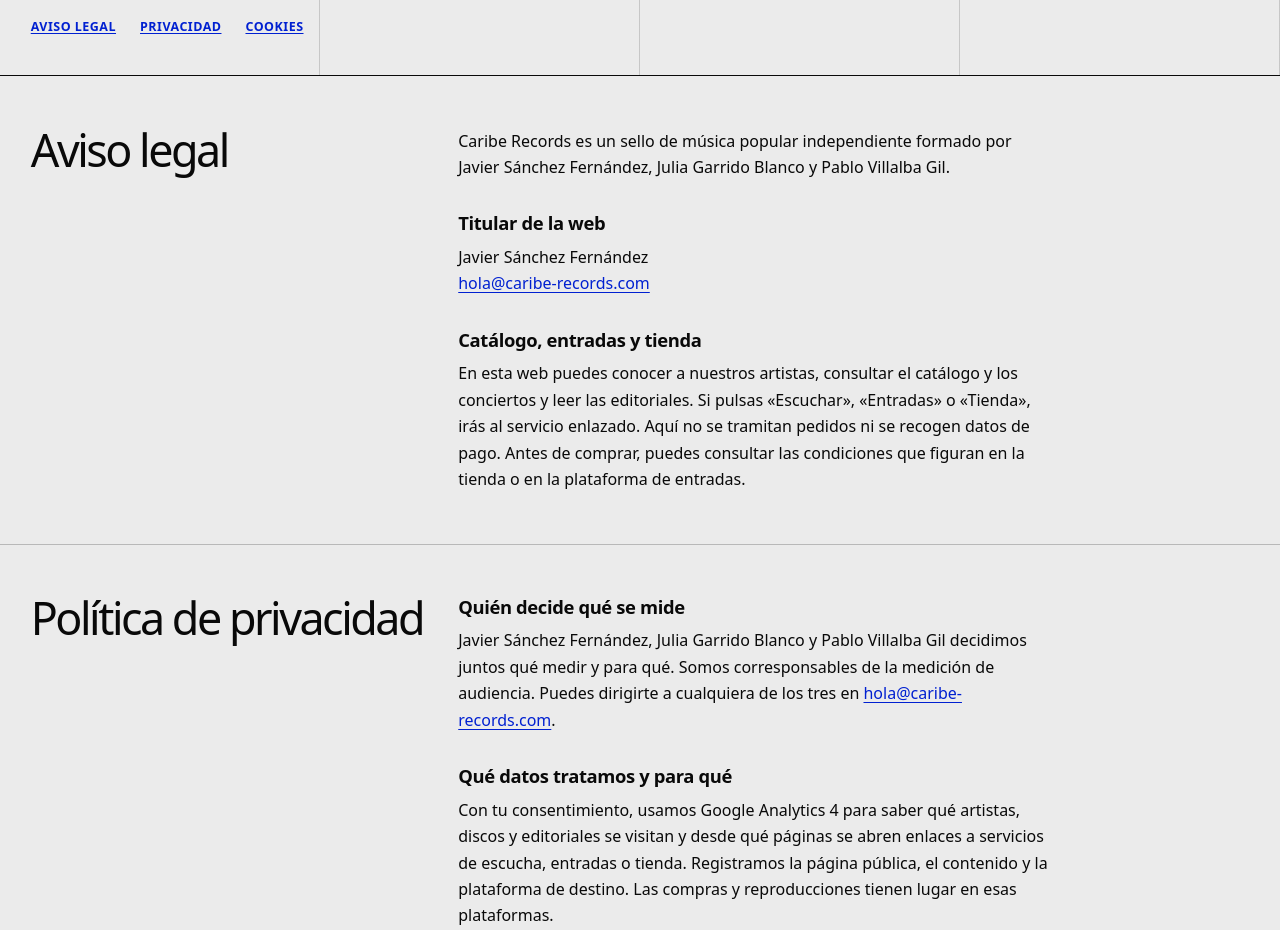
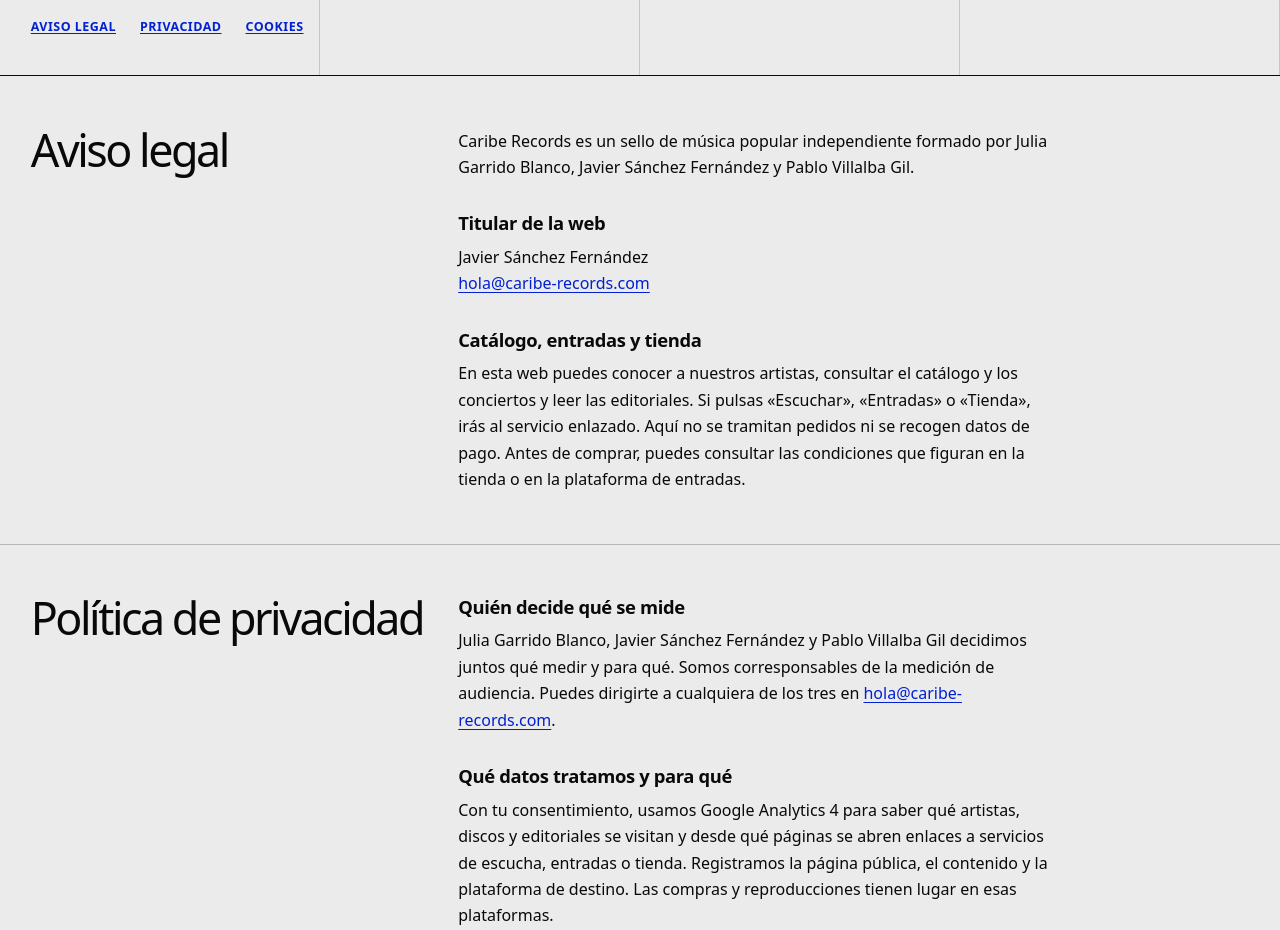
Before and after one commit to javisanfer/caribe-records, a React (Vite) app in the folder web/: page /legal in a window 1280 px wide. Shown: the part 240-1170 px from the top of the page. Built offline with nearby package versions, Linux system fonts and the light colour scheme; no server answers.

Commit message:
Ordena por apellido los nombres del sello en la información legal

```diff
--- a/web/src/pages/privacy.jsx
+++ b/web/src/pages/privacy.jsx
@@ -22,7 +22,7 @@ export default function Privacy({ onPreferences }) {
       <section id="aviso-legal">
         <h2>Aviso legal</h2>
         <div>
-          <p>Caribe Records es un sello de música popular independiente formado por Javier Sánchez Fernández, Julia Garrido Blanco y Pablo Villalba Gil.</p>
+          <p>Caribe Records es un sello de música popular independiente formado por Julia Garrido Blanco, Javier Sánchez Fernández y Pablo Villalba Gil.</p>
           <h3>Titular de la web</h3>
           <address>
             Javier Sánchez Fernández<br />
@@ -39,7 +39,7 @@ export default function Privacy({ onPreferences }) {
         <h2>Política de privacidad</h2>
         <div>
           <h3>Quién decide qué se mide</h3>
-          <p>Javier Sánchez Fernández, Julia Garrido Blanco y Pablo Villalba Gil decidimos juntos qué medir y para qué. Somos corresponsables de la medición de audiencia. Puedes dirigirte a cualquiera de los tres en <a href="mailto:hola@caribe-records.com">hola@caribe-records.com</a>.</p>
+          <p>Julia Garrido Blanco, Javier Sánchez Fernández y Pablo Villalba Gil decidimos juntos qué medir y para qué. Somos corresponsables de la medición de audiencia. Puedes dirigirte a cualquiera de los tres en <a href="mailto:hola@caribe-records.com">hola@caribe-records.com</a>.</p>
           <h3>Qué datos tratamos y para qué</h3>
           <p>Con tu consentimiento, usamos Google Analytics 4 para saber qué artistas, discos y editoriales se visitan y desde qué páginas se abren enlaces a servicios de escucha, entradas o tienda. Registramos la página pública, el contenido y la plataforma de destino. Las compras y reproducciones tienen lugar en esas plataformas.</p>
           <p>Google recibe información técnica de la conexión, como la dirección IP y datos del navegador. El panel de administración y el acceso y la recuperación de cuentas quedan fuera de la medición. Las funciones publicitarias y las señales de Google están desactivadas.</p>
```
